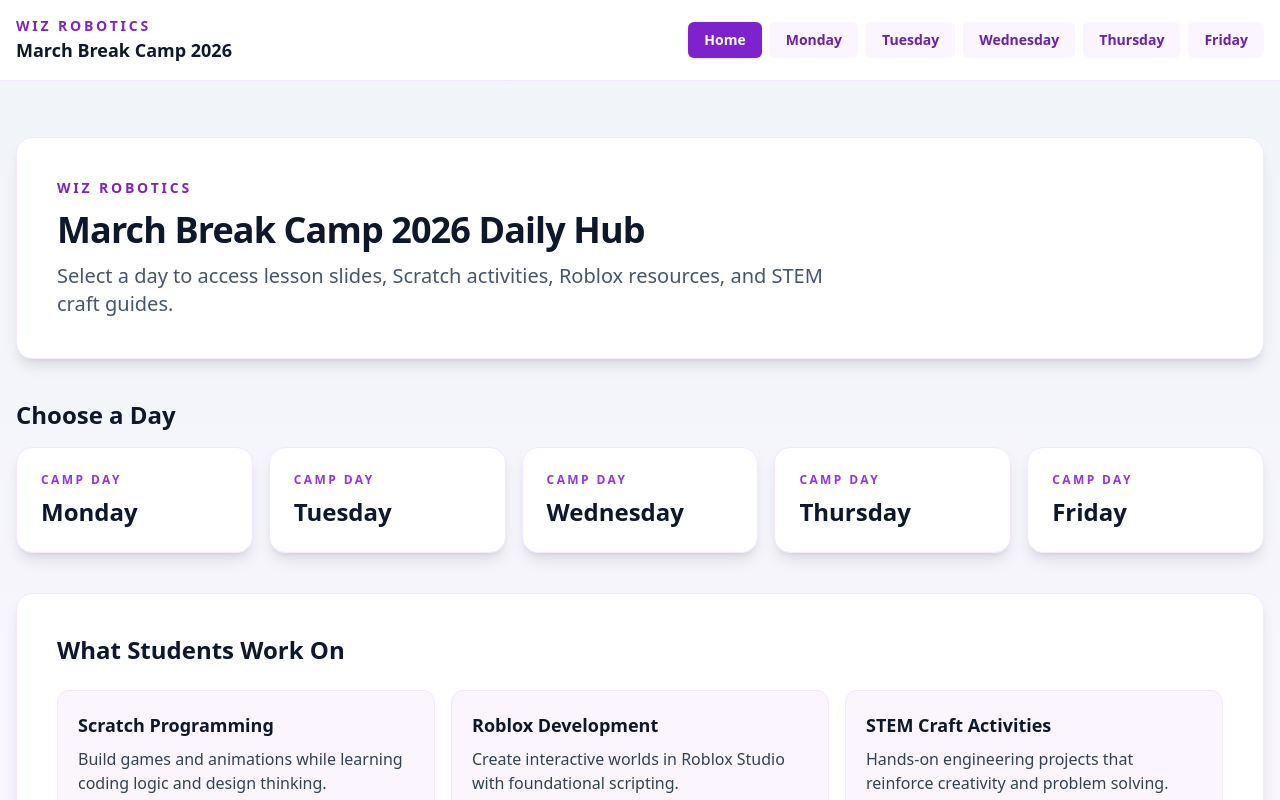
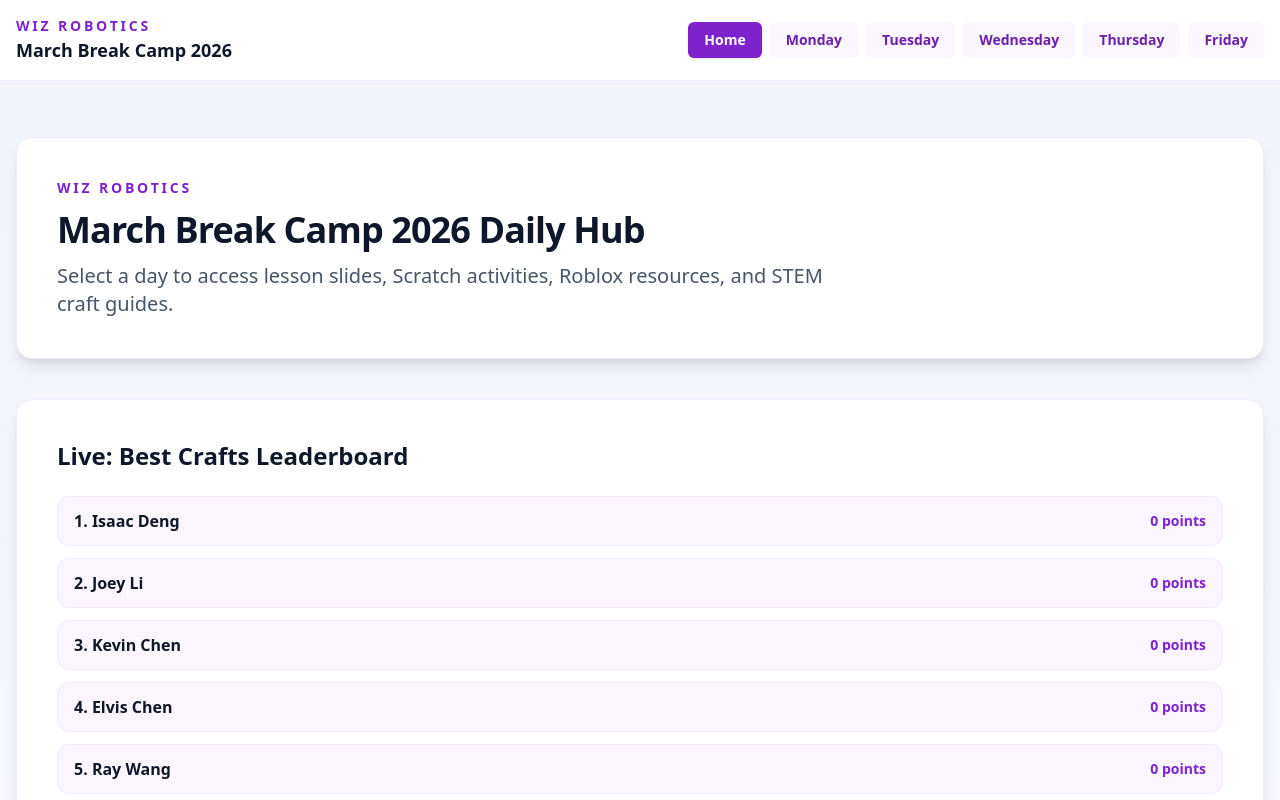
Before and after one commit to srigan-s/wizrobotics-marchbreak, a React (Vite) app: page / in a window 1280 px wide. Shown: the top 800 px of the page. Built offline with nearby package versions, Linux system fonts and the light colour scheme.

Commit message:
Add live best crafts leaderboard to homepage

```diff
--- a/src/components/HomePage.tsx
+++ b/src/components/HomePage.tsx
@@ -4,6 +4,14 @@ interface HomePageProps {
 
 function HomePage({ onNavigate }: HomePageProps) {
   const days = ['Monday', 'Tuesday', 'Wednesday', 'Thursday', 'Friday'];
+  const leaderboard = [
+    'Isaac Deng',
+    'Joey Li',
+    'Kevin Chen',
+    'Elvis Chen',
+    'Ray Wang',
+    'Asher Cruz',
+  ];
 
   return (
     <div className="min-h-screen bg-gradient-to-b from-slate-100 to-purple-50">
@@ -14,6 +22,23 @@ function HomePage({ onNavigate }: HomePageProps) {
           <p className="wiz-subtitle max-w-3xl">
             Select a day to access lesson slides, Scratch activities, Roblox resources, and STEM craft guides.
           </p>
+        </section>
+
+        <section className="wiz-surface mb-10 p-8 md:p-10">
+          <h2 className="mb-6 text-2xl font-bold text-slate-900">Live: Best Crafts Leaderboard</h2>
+          <ol className="space-y-3">
+            {leaderboard.map((student, index) => (
+              <li
+                key={student}
+                className="flex items-center justify-between rounded-xl border border-purple-100 bg-purple-50 px-4 py-3"
+              >
+                <span className="font-semibold text-slate-900">
+                  {index + 1}. {student}
+                </span>
+                <span className="text-sm font-semibold text-purple-700">0 points</span>
+              </li>
+            ))}
+          </ol>
         </section>
 
         <section className="mb-10">
```
